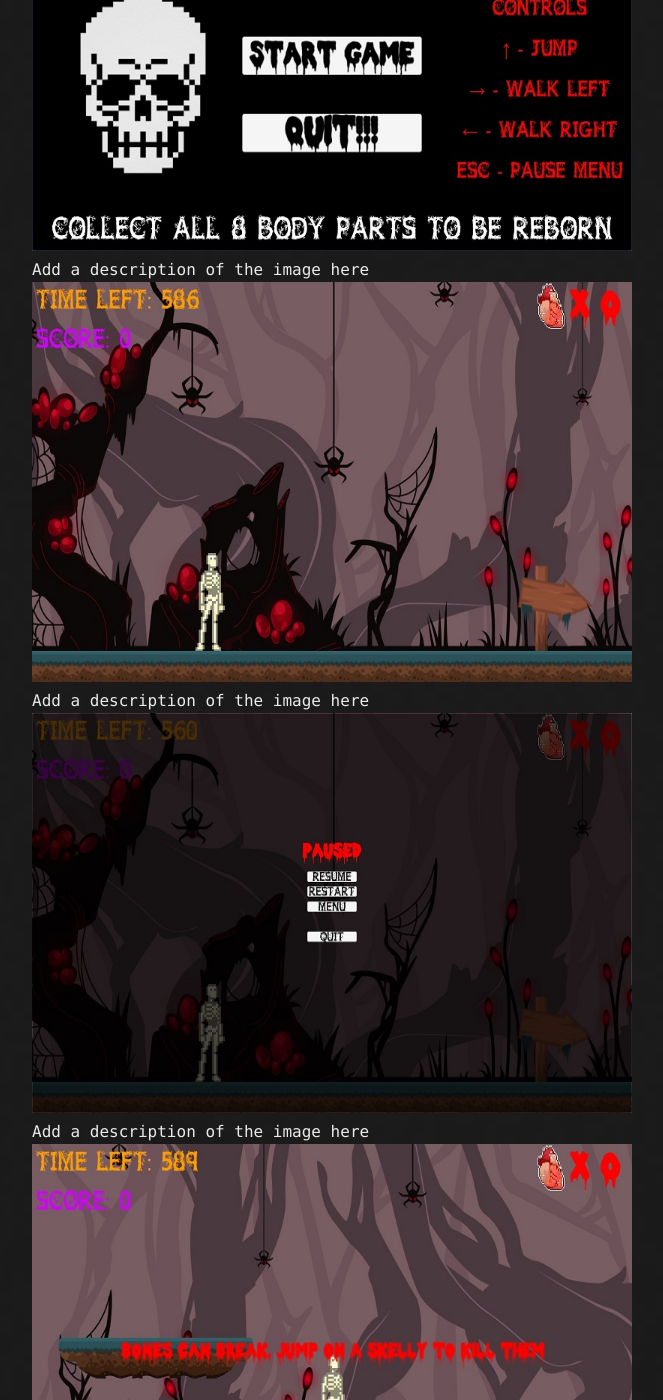
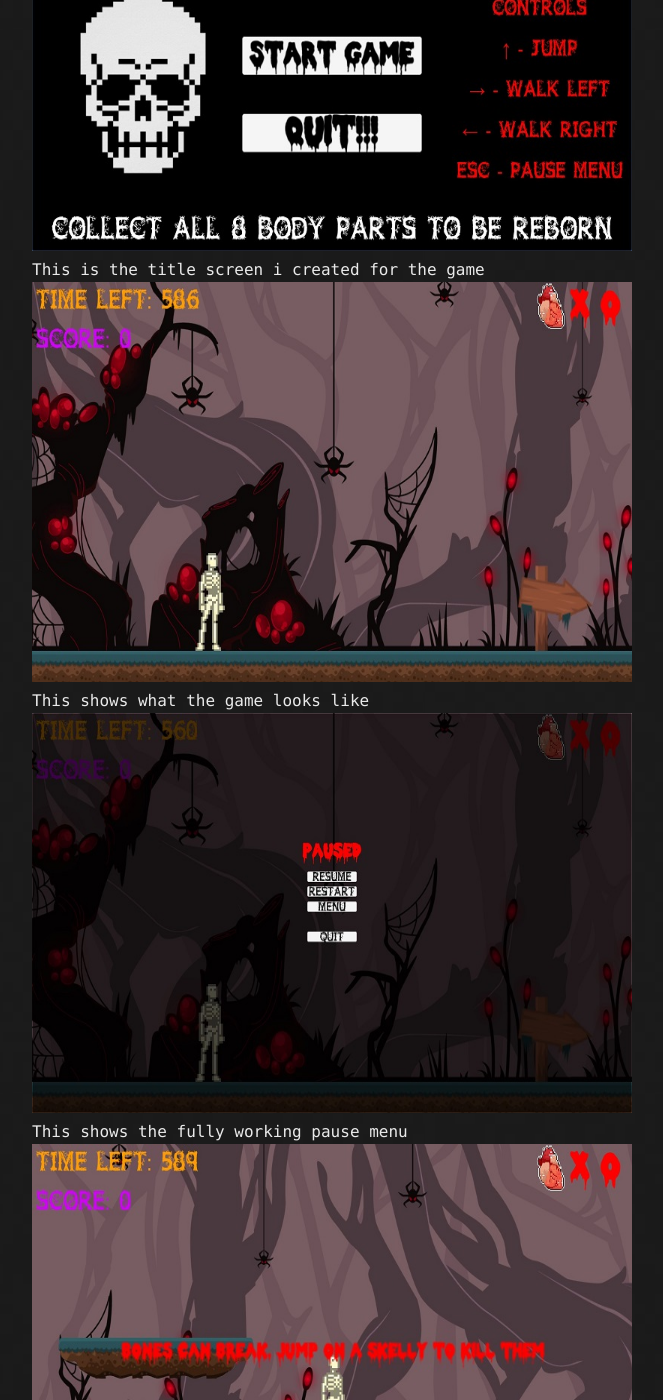
Before and after one commit to NathanLewis298/portfolio, a Jekyll site: the page built from gallery.md, in a window 1280 px wide and 1400 px high, scrolled down 503 px. Shown: the whole window, without its empty margins (108-771 px from the left). Built offline with Jekyll 4.4.1, drawn with Linux system fonts in a browser that asks for light colours; the repository's description, which GitHub fills in, is left out; our own code applies the rules of GitHub Pages for plain Markdown files; some of the changed text lies outside the part shown.

Commit message:
Update gallery.md

```diff
--- a/gallery.md
+++ b/gallery.md
@@ -7,28 +7,28 @@ layout: default
 
 <div class="gallery">
   <a target="_blank" href="assets/gallery/1.jpg">
-    <img src="assets/gallery/1.jpg" alt="....." width="600" height="400">
+    <img src="assets/gallery/1.jpg" alt="Title Screen" width="600" height="400">
   </a>
-  <div class="desc">Add a description of the image here</div>
+  <div class="desc">This is the title screen i created for the game</div>
 </div>
 
 <div class="gallery">
   <a target="_blank" href="assets/gallery/2.jpg">
-    <img src="assets/gallery/2.jpg" alt="......" width="600" height="400">
+    <img src="assets/gallery/2.jpg" alt="Art work and gameplay" width="600" height="400">
   </a>
-  <div class="desc">Add a description of the image here</div>
+  <div class="desc">This shows what the game looks like</div>
 </div>
 
 <div class="gallery">
   <a target="_blank" href="assets/gallery/3.jpg">
-    <img src="assets/gallery/3.jpg" alt="......" width="600" height="400">
+    <img src="assets/gallery/3.jpg" alt="Paused" width="600" height="400">
   </a>
-  <div class="desc">Add a description of the image here</div>
+  <div class="desc">This shows the fully working pause menu</div>
 </div>
 
 <div class="gallery">
   <a target="_blank" href="assets/gallery/4.jpg">
-    <img src="assets/gallery/4.jpg" alt="......" width="600" height="400">
+    <img src="assets/gallery/4.jpg" alt="Enemy" width="600" height="400">
   </a>
-  <div class="desc">Add a description of the image here</div>
+  <div class="desc">This shows an enemy and how you destroy them</div>
 </div>
```
